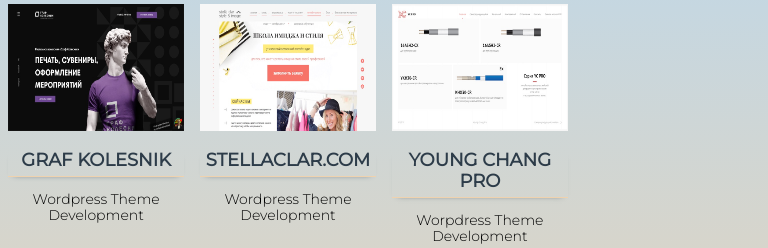
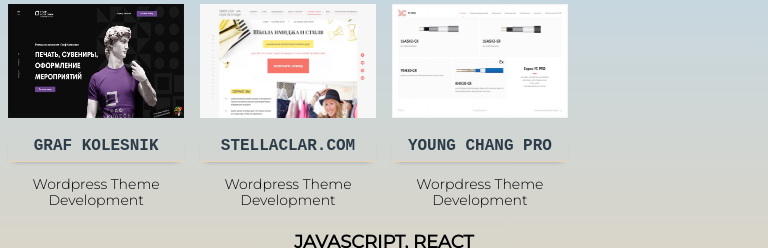
Before and after one commit to aovnkv/aovnkv.github.io, a plain HTML site: page index.html in a window 768 px wide. Shown: the part 526-774 px from the top of the page. Drawn offline with nearby package versions, Linux system fonts and the light colour scheme.

Commit message:
Update styles.css

```diff
--- a/css/styles.css
+++ b/css/styles.css
@@ -125,8 +125,8 @@
 }
 
 .featured-item h3 {
-	font-weight: bold;
-	font-size: 22px;
+	font-family: monospace, apple, sans-serif;
+	font-size: 16px;
 	padding-bottom: 5px;
 	box-shadow: 0 3px 6px -6px #2d3c49;
 	border-bottom: 1px solid #efd2ae;
@@ -162,11 +162,6 @@
 
 @media screen and (min-width: 680px) and (max-width: 1023px) {
 
-
-	.featured-item h3 {
-		font-size: 18px;
-	}
-
 	p {
 		font-size: 14px;
 	}
```
